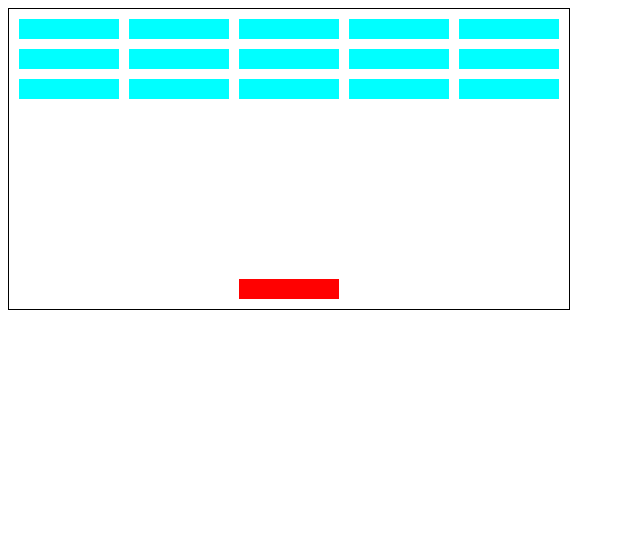
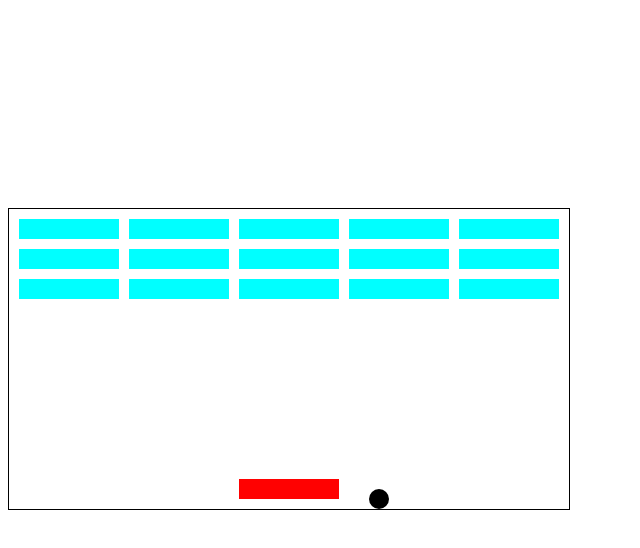
Before and after one commit to Qautno166/Breakout-Game, a plain HTML site: page index.html in a window 1280 px wide. Shown: the whole page, without its empty margins (0-640 px from the left). Drawn offline with Linux system fonts and the light colour scheme.

Commit message:
Add files via upload

```diff
--- a/app.js
+++ b/app.js
@@ -3,8 +3,16 @@
 const grid = document.querySelector(".grid");
 const blockWidth = 100;
 const bolckHeight = 20;
+const ballDiam = 20;
+const boardWidth = 560;
+const boardHight = 300;
 const userStart = [230, 10];
+const ballStart = [100, 100];
+let xDirection = -2;
+let yDirection = 2;
 let currentPossition = userStart;
+let currentBallPossition = ballStart;
+let timerID;
 
 //create block
 class Block {
@@ -44,31 +52,118 @@ function addBlocks() {
     grid.appendChild(block);
   }
 }
+
 addBlocks();
 
 //add user
 
 const user = document.createElement("div");
 user.classList.add("user");
-user.style.left = currentPossition[0] + "px";
-user.style.bottom = currentPossition[1] + "px";
-userMovemnt();
+drawUser();
 grid.appendChild(user);
+
+//draw the user
+
+function drawUser() {
+  user.style.left = currentPossition[0] + "px";
+  user.style.bottom = currentPossition[1] + "px";
+}
+function drawBall() {
+  ball.style.left = currentBallPossition[0] + "px";
+  ball.style.bottom = currentBallPossition[1] + "px";
+}
 
 //movement of user
 
-function userMovemnt() {
-  if (user.style.left === "0px") {
-    user.style.left === "100px";
+function moveUser(e) {
+  console.log(currentPossition);
+  switch (e.key) {
+    case "ArrowLeft":
+      if (currentPossition[0] > 0) {
+        currentPossition[0] = currentPossition[0] - 10;
+        drawUser();
+      }
+      break;
+  }
+
+  switch (e.key) {
+    case "ArrowRight":
+      if (currentPossition[0] < 460) {
+        currentPossition[0] = currentPossition[0] + 10;
+        drawUser();
+      }
+      break;
   }
 }
 
-window.addEventListener("keydown", (event) => {
-  if (event.defaultPrevented) {
+document.addEventListener("keydown", moveUser);
+
+//creating ball
+
+const ball = document.createElement("div");
+ball.classList.add("ball");
+grid.appendChild(ball);
+drawBall();
+// Position of ball
+
+function movingBall() {
+  currentBallPossition[0] += xDirection;
+  currentBallPossition[1] += yDirection;
+  collisionCheck();
+  drawBall();
+
+  console.log(xDirection);
+  console.log(yDirection);
+
+  console.log(`y = ${currentBallPossition[1]}`);
+  console.log(`x = ${currentBallPossition[0]}`);
+}
+timerID = setInterval(movingBall, 20);
+//Check for collision
+
+function collisionCheck() {
+  if (currentBallPossition[1] === 0) {
+    console.log("aaaaaaaa");
+    clearInterval(timerID);
+  }
+  if (
+    currentBallPossition[0] >= boardWidth - ballDiam ||
+    currentBallPossition[1] >= boardHight - ballDiam ||
+    currentBallPossition[0] <= 0
+  ) {
+    changeDirection();
+  }
+  if (currentBallPossition[1] === 0) {
+  }
+
+  // if (currentBallPossition[0] <= 0 + ballDiam) {
+  //   changeDirection();
+  // if (currentBallPossition[0] <= 0 + ballDiam) {
+  //   changeDirection();
+  //
+  // }
+}
+
+function changeDirection() {
+  if (xDirection === 2 && yDirection === 2) {
+    yDirection = -2;
     return;
   }
-  switch (event.key) {
-    case "ArrowRight":
+  if (xDirection === 2 && yDirection === -2) {
+    xDirection = -2;
+    return;
   }
-  userMovement(moveRate);
-});
+  if (xDirection === -2 && yDirection === -2) {
+    yDirection = 2;
+    return;
+  }
+  if (xDirection === -2 && yDirection === 2) {
+    xDirection = 2;
+    return;
+  }
+}
+// function changeDirection1() {
+//   if (xDirection === -2 && yDirection === 2) {
+//     yDirection = -2;
+//   }
+// }
--- a/style.css
+++ b/style.css
@@ -1,4 +1,9 @@
+.body {
+  margin-top: 500px;
+}
+
 .grid {
+  margin-top: 200px;
   position: absolute;
   border: solid black 1px;
   width: 560px;
@@ -17,3 +22,10 @@
   height: 20px;
   background-color: rgb(255, 1, 1);
 }
+.ball {
+  position: absolute;
+  background: rgb(0, 0, 0);
+  border-radius: 100%;
+  height: 20px;
+  width: 20px;
+}
```
